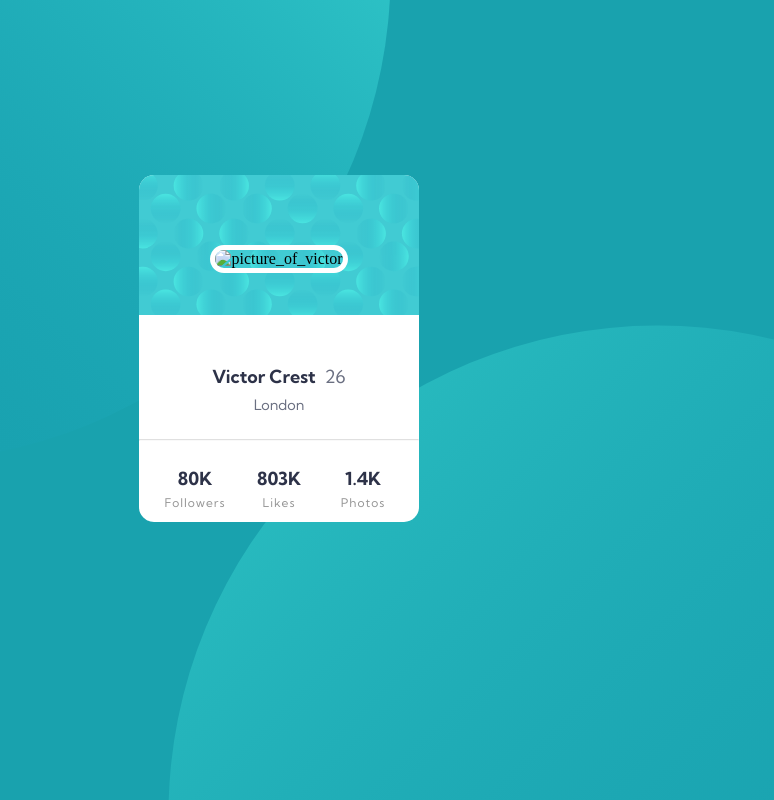
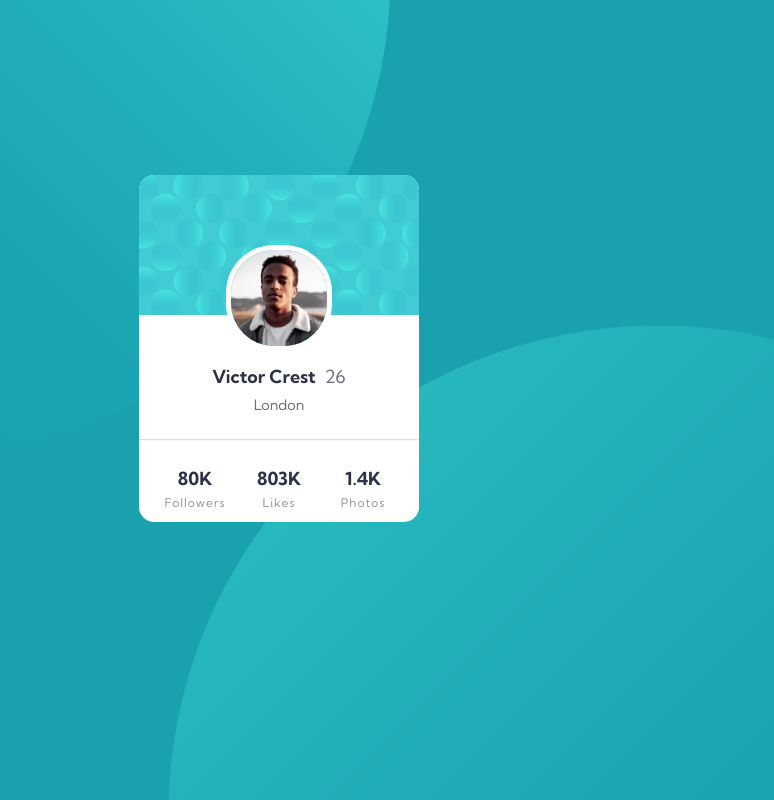
Before and after one commit to Sarat-Dev/profile-card, a plain HTML site: page index.html in a window 1280 px wide. Shown: the whole page, without its empty margins (361-1135 px from the left). Drawn offline with Linux system fonts and the light colour scheme; files whose address does not match are found by name.

Commit message:
Update index.html
profile pic path removed

```diff
--- a/index.html
+++ b/index.html
@@ -28,7 +28,7 @@
     <div class="center-container">
 
       <div class="background-img">
-        <img class="profilepic" src="images/image-victor.jpg" alt="picture_of_victor">
+        <img class="profilepic" src="image-victor.jpg" alt="picture_of_victor">
       </div>
 
       <p class="name">Victor Crest <span class="age">26</span></p>
```
